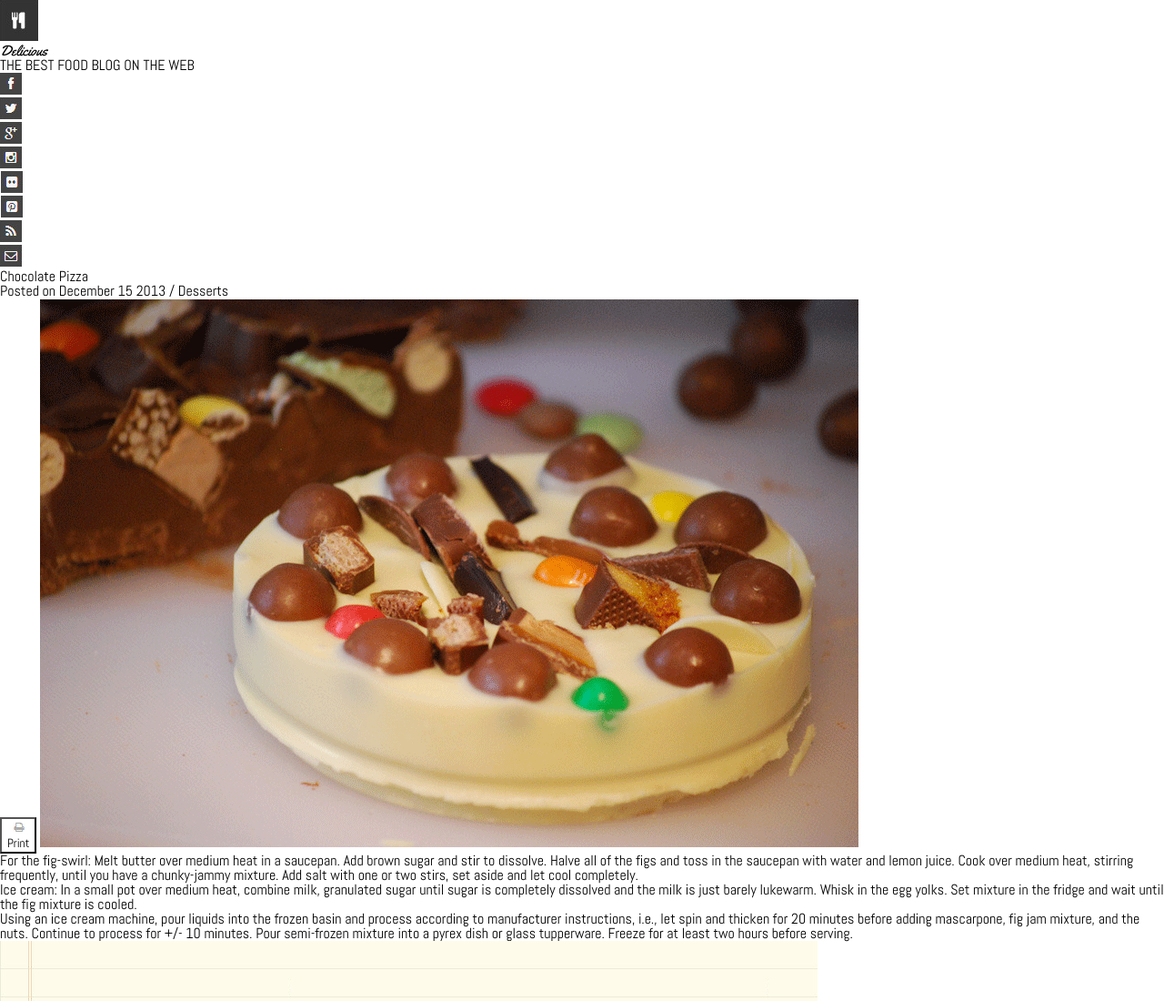
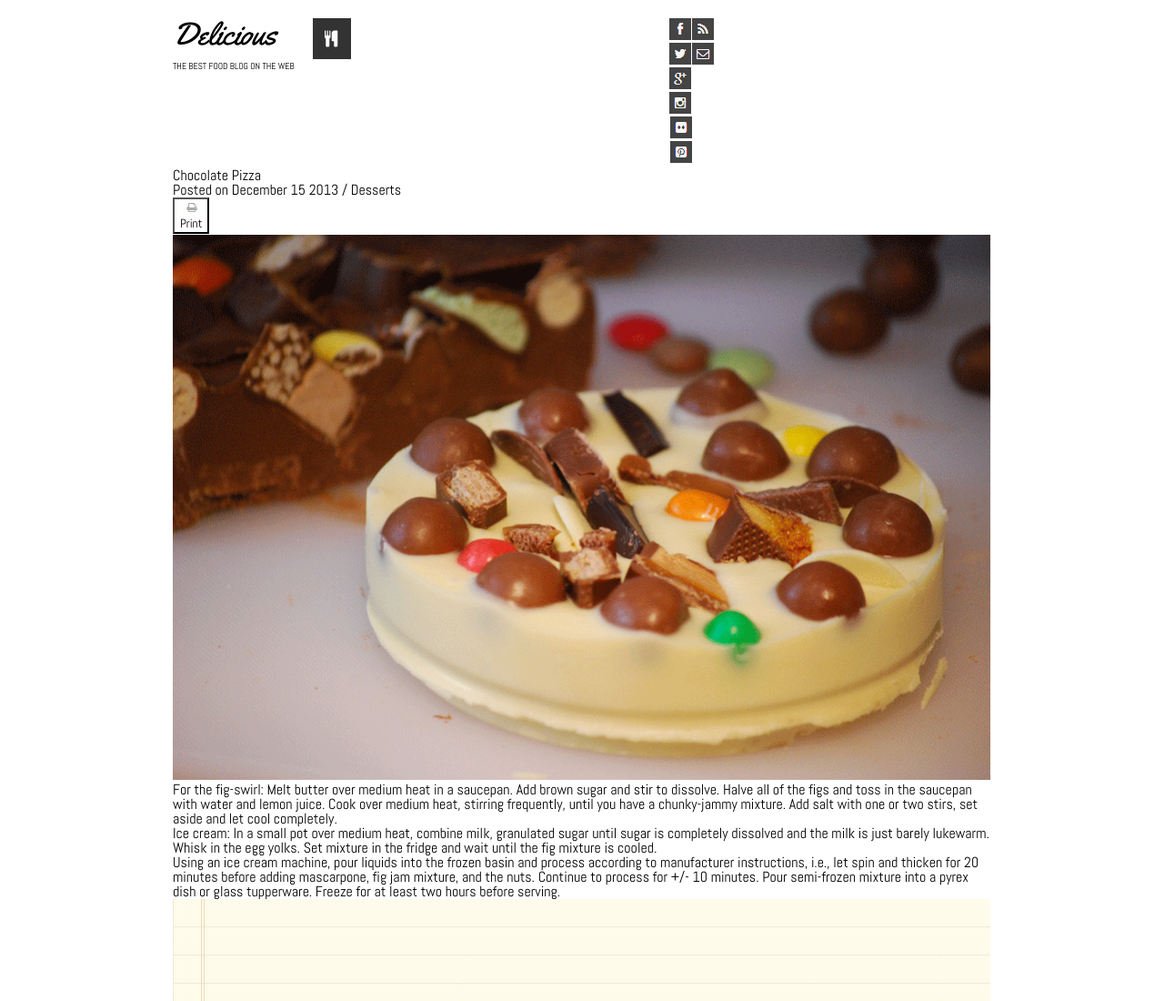
Before and after one commit to mscharlock/chocolate-pizza, a plain HTML site: page index.html in a window 1280 px wide. Shown: the top 1100 px of the page at 91% size. Drawn offline with Linux system fonts and the light colour scheme; a web font is replaced by a local one.

Commit message:
fiddling with header elements

```diff
--- a/style.css
+++ b/style.css
@@ -4,29 +4,76 @@
   background-color: #FFF;
 }
 
+.clearfix {
+  clear: both;
+}
+
+body {
+  width: 900px;
+  margin: 0 auto;
+}
+
 /*Header styles*/
-header div headerlogo {
+header {
+  display: inline-block;
+  padding-top: 20px;
+  width: 900px;
+}
+
+.headerlogo {
+  display: inline-block;
+  float: left;
+  margin-right: 350px;
+}
+
+.socialmedia, .rssemail > ol {
+  display: inline-block;
+  float: left;
+}
+
+.socialmedia, .rssemail > li{
   display:inline-block;
 }
 
+header .fork {
+  display: inline-block;
+  float: left;
+  margin-right: 10px;
+}
 header p:nth-child(2){
   font-family: 'Yellowtail', cursive;
+  font-size: 35px;
+  float: left;
+  margin-right: 40px;
 }
 
 header p:nth-child(3){
   font-family: 'Abel', sans-serif;
+  font-size: 10px;
   text-transform: uppercase;
 }
 
-header img {
-  display: inline-block;
-}
+
 
 /*body styling starts*/
+
 .stripeyline {
   background-color: gray;
   background-image: repeating-linear-gradient(45deg, transparent, transparent 35px, rgba(255,255,255,.5) 35px, rgba(255,255,255,.5) 70px);
 }
+
+button .print {
+  background-color: gray;
+  width: 300px;
+  height: 100px;
+  float: right;
+}
+
+.hero {
+  width: 900px;
+  height: 600px;
+}
+
 
 /*Note to self: button color: #bb7056*/
 /*Fonts:
```
